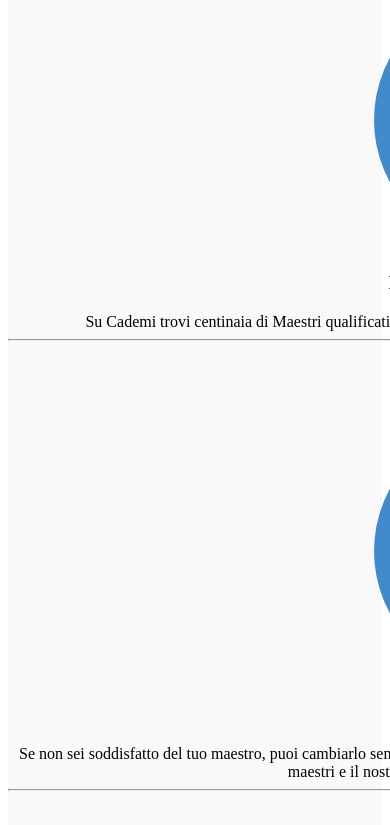
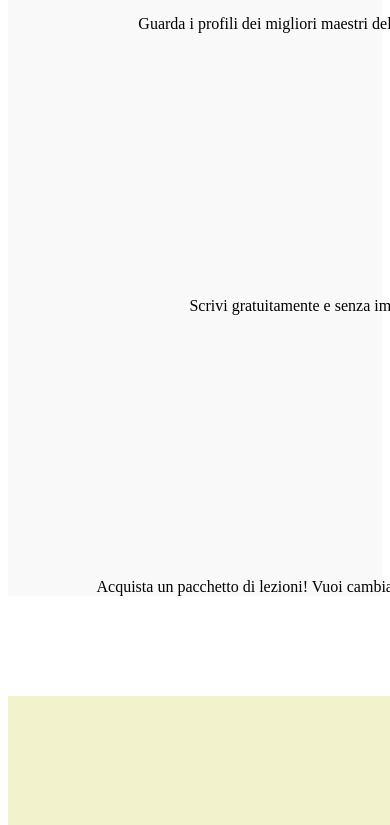
Before and after one commit to BeaQ17/html-css-resp-wannabe, a plain HTML site: page index.html in a window 390 px wide. Shown: the part 1175-2000 px from the top of the page. Drawn offline with Linux system fonts and the light colour scheme.

Commit message:
done, i think

```diff
--- a/style.css
+++ b/assets/style.css
@@ -71,3 +71,39 @@
   .clear {
     clear: both;
   }
+
+
+  /* media query */
+
+  @media screen and (max-width:420px){
+
+    #steps .row>.left,
+    #steps .row>.central,
+    #steps .row>.right,
+    #lezioni .row>.left,
+    #lezioni .row>.right {
+        width: 100%;
+        float: none;
+
+    }
+
+
+    #why .row>.first,
+    #why .row>.second,
+    #why .row>.third,
+    #lezioni .row>.left,
+    #lezioni .row>.right,
+    .row>h1 {
+        background-color: #F2F2CD;
+        margin-top: 0;
+        margin-bottom: 0;
+        padding-top: 20px;
+    }
+
+    hr{
+      margin: 0;
+      border: 1px solid black;
+    }
+
+
+  }
--- a/index.html
+++ b/index.html
@@ -3,7 +3,7 @@
   <head>
     <meta charset="utf-8">
     <meta name="viewport" content="width=device-width, initial-scale=1.0">
-    <link rel="stylesheet" href="style.css">
+    <link rel="stylesheet" href="./assets/style.css">
     <title>Boolean aCademy</title>
   </head>
   <body>
```
